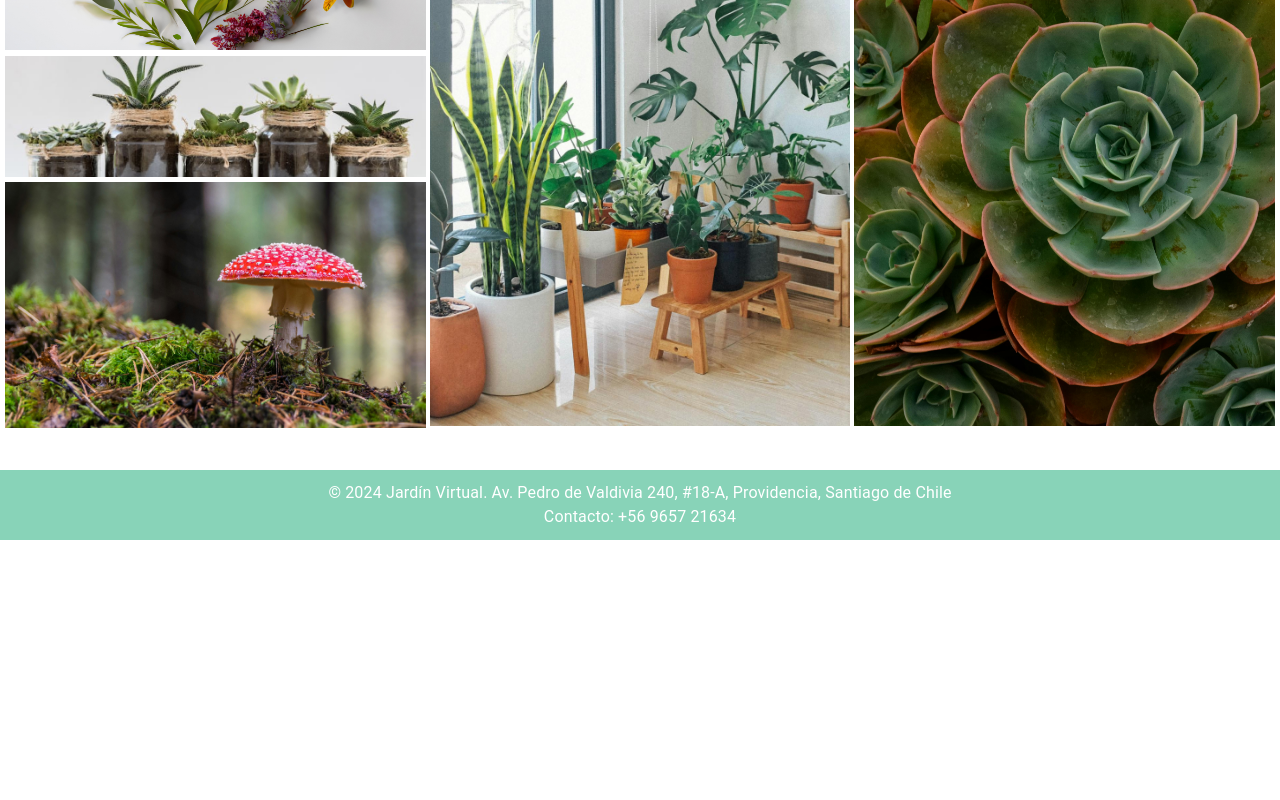
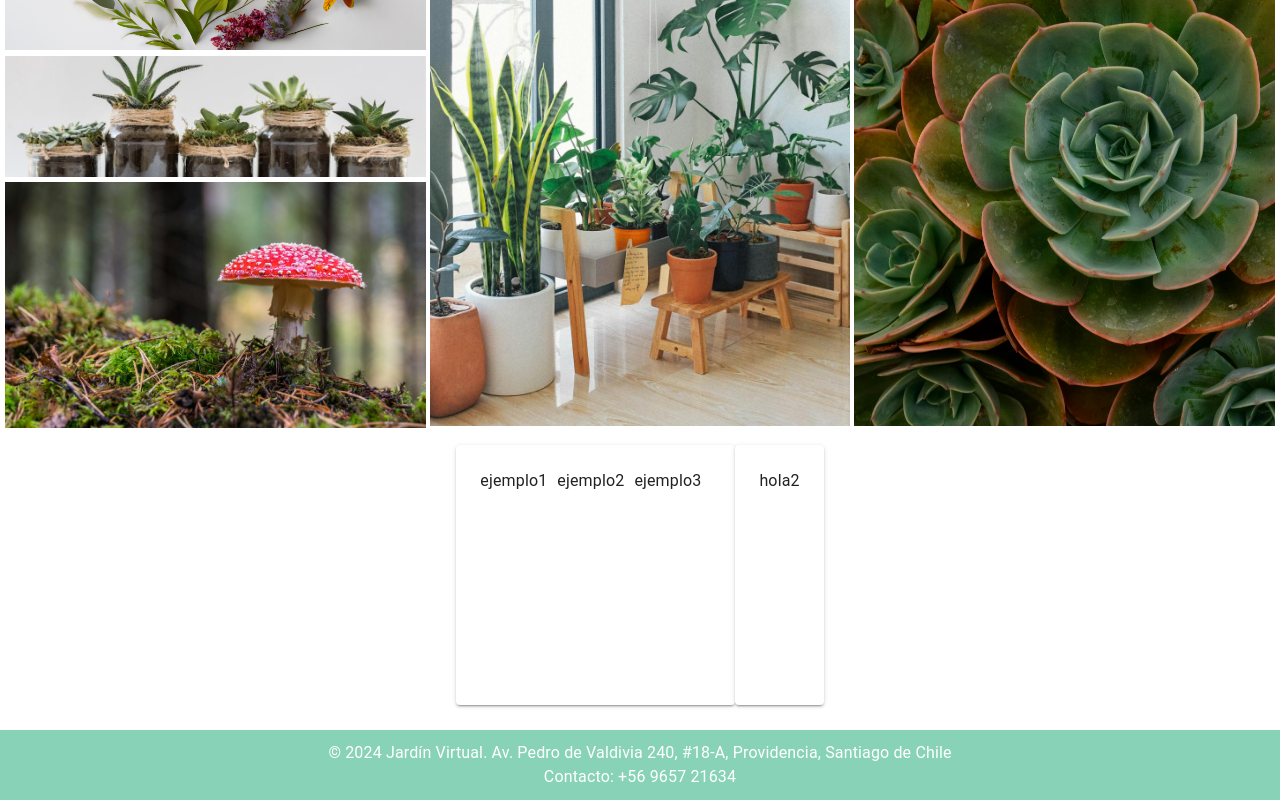
Before and after one commit to vanessadugarte/virtual-garden, a React (Create React App) app: page / in a window 1280 px wide. Shown: the part 1197-1997 px from the top of the page. Before the commit the page ends 1737 px from the top, so only its background shows below. Built offline with nearby package versions, Linux system fonts and the light colour scheme.

Commit message:
Add PaymentSummary component

```diff
--- a/src/components/home/Home.jsx
+++ b/src/components/home/Home.jsx
@@ -6,6 +6,7 @@ import "./home.css"
 import {getPlantList} from "../../services/trefleService";
 import {useEffect, useState} from "react";
 import ProductDetail from "../common/productDetail/ProductDetail";
+import PaymentSummary from "../paymentSummary/PaymentSummary";
 
 function srcset(image, size, rows = 1, cols = 1) {
     return {
@@ -92,6 +93,7 @@ const Home = () => {
                         ))}
                     </ImageList>
                 </Grid>
+                <PaymentSummary/>
             </Grid>
 
 
--- /dev/null
+++ b/src/components/paymentSummary/PaymentSummary.jsx
@@ -0,0 +1,45 @@
+import React from 'react';
+import {Box, Grid, Paper, Typography} from "@mui/material";
+
+const PaymentSummary = () => {
+    return (
+        <Box
+            sx={{
+                    display: 'flex',
+                    justifyContent: "center",
+                    flexWrap: 'wrap'}}>
+
+            <Paper square={false} elevation={2} sx={{
+                height: 260,
+                padding: 3,
+            }}>
+
+                <Grid container>
+                    <Grid item>
+
+                    </Grid>
+                    <Grid item>
+                        <Typography sx={{marginRight:"10px"}}>ejemplo1</Typography>
+                    </Grid>
+                    <Grid item>
+                        <Typography sx={{marginRight:"10px"}}>ejemplo2</Typography>
+                    </Grid>
+                    <Grid item>
+                        <Typography sx={{marginRight:"10px"}}>ejemplo3</Typography>
+                    </Grid>
+                </Grid>
+
+
+            </Paper>
+
+
+            <Paper square={false} elevation={2} sx={{padding: 3,}}>
+                <Typography>hola2</Typography>
+            </Paper>
+        </Box>
+
+
+    );
+};
+
+export default PaymentSummary;
```
